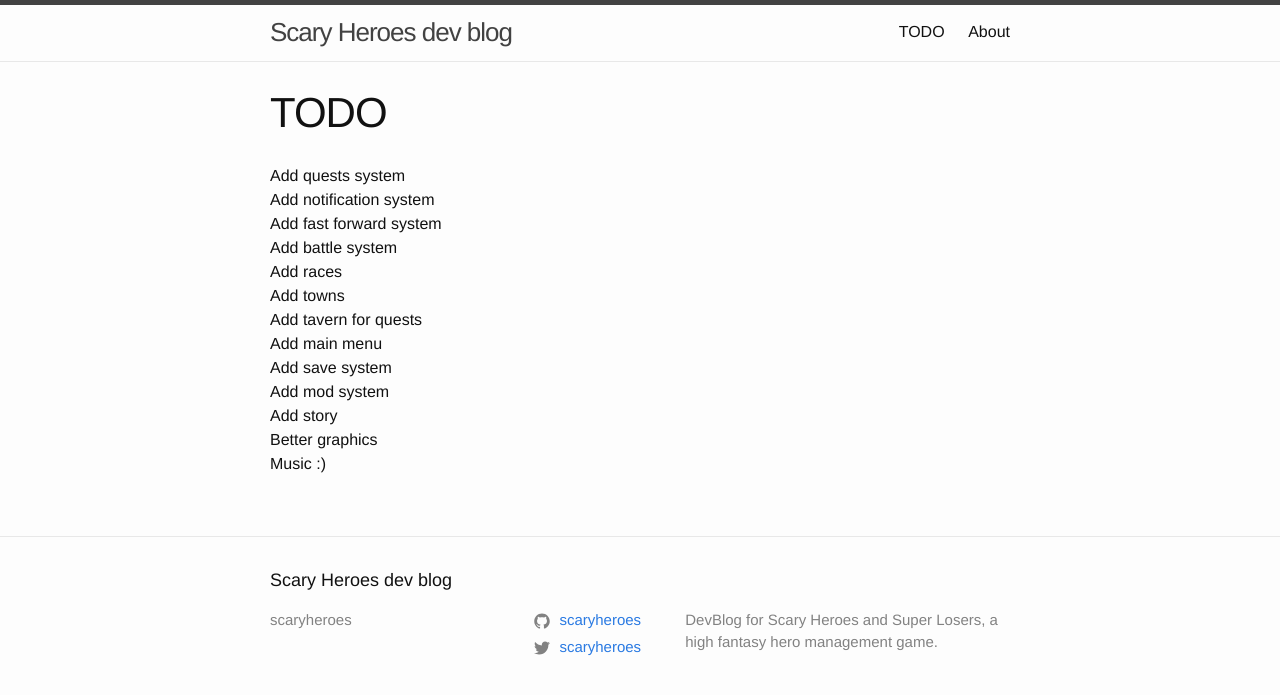
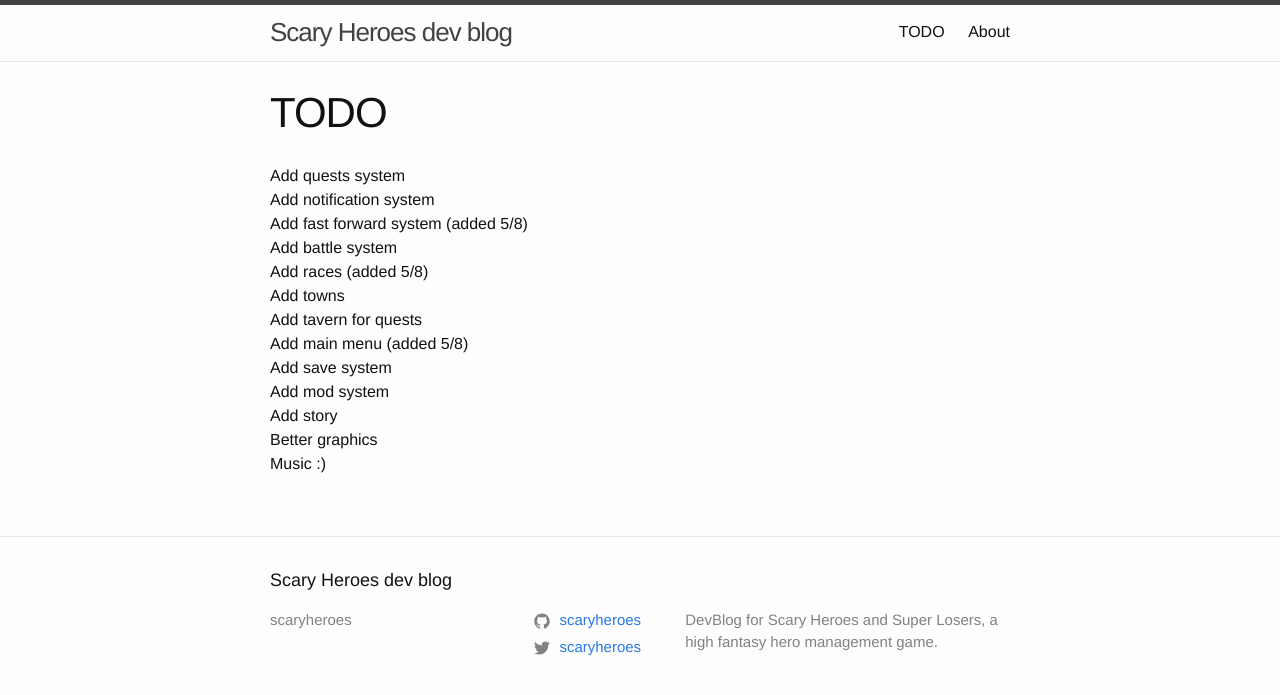
Before and after one commit to scaryheroes/scaryheroes.github.io, a Jekyll site: the page built from TODO.md, in a window 1280 px wide. Shown: the top 695 px of the page. Built offline with Jekyll 4.4.1, drawn with Linux system fonts in a browser that asks for light colours.

Commit message:
done ff, races, main menu

```diff
--- a/TODO.md
+++ b/TODO.md
@@ -6,12 +6,12 @@ permalink: /TODO/
 
 Add quests system
 <br>Add notification system
-<br>Add fast forward system
+<br>Add fast forward system (added 5/8)
 <br>Add battle system
-<br>Add races
+<br>Add races (added 5/8)
 <br>Add towns
 <br>Add tavern for quests
-<br>Add main menu
+<br>Add main menu (added 5/8)
 <br>Add save system
 <br>Add mod system
 <br>Add story
```
